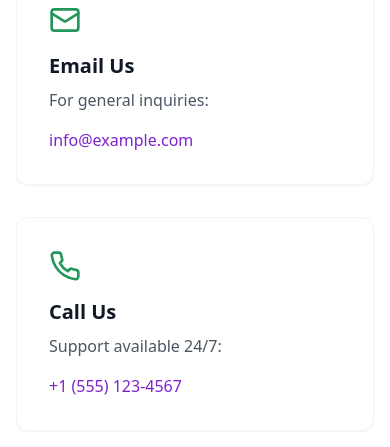
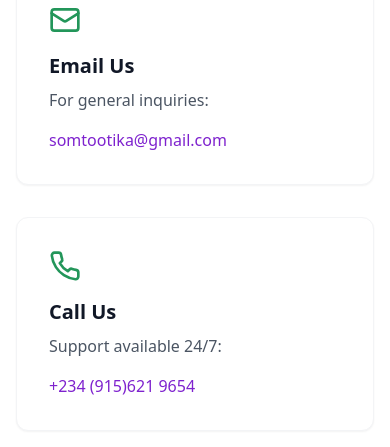
Before and after one commit to otikanelson/Darb-Networks, a React (Vite) app in the folder frontend/: page /about in a window 390 px wide. Shown: the part 2660-3107 px from the top of the page. Built offline with nearby package versions, Linux system fonts and the light colour scheme.

Commit message:
fix(frontend): update contact information on About page
- Replace placeholder email with somtootika@gmail.com
- Update phone number from +1 (555) 123-4567 to +234 (915)621 9654
- Ensure accurate contact details are displayed to users

```diff
--- a/frontend/src/pages/About.jsx
+++ b/frontend/src/pages/About.jsx
@@ -138,7 +138,7 @@ const About = () => {
               href="mailto:info@example.com"
               className="text-purple-700 hover:text-purple-800"
             >
-              info@example.com
+              somtootika@gmail.com
             </a>
           </div>
           <div className="bg-white p-8 rounded-xl shadow-sm border border-gray-100">
@@ -148,10 +148,10 @@ const About = () => {
             </h3>
             <p className="text-gray-600 mb-4">Support available 24/7:</p>
             <a
-              href="tel:+15551234567"
+              href="tel:+2349156219654"
               className="text-purple-700 hover:text-purple-800"
             >
-              +1 (555) 123-4567
+              +234 (915)621 9654
             </a>
           </div>
         </div>
```
